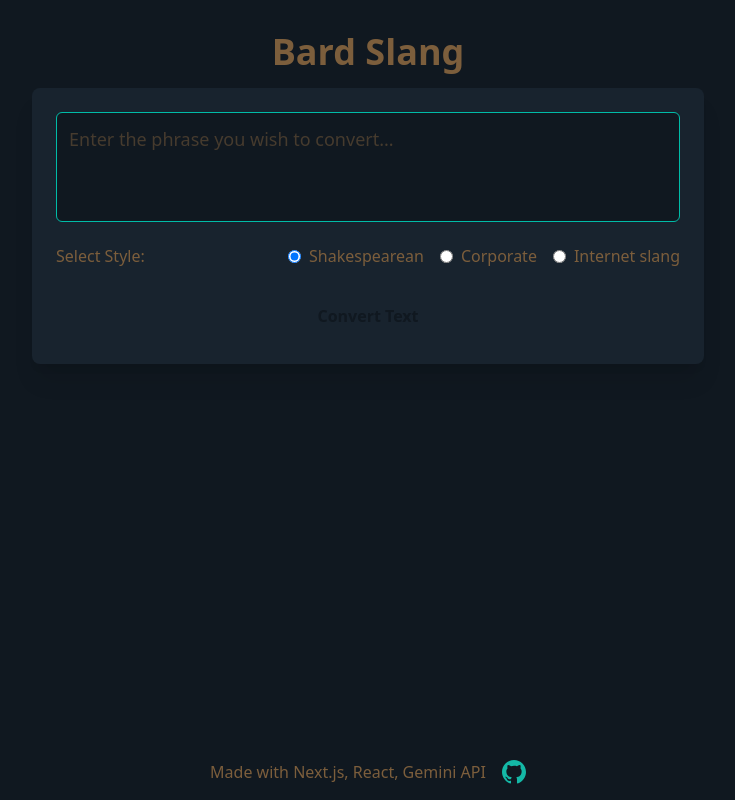
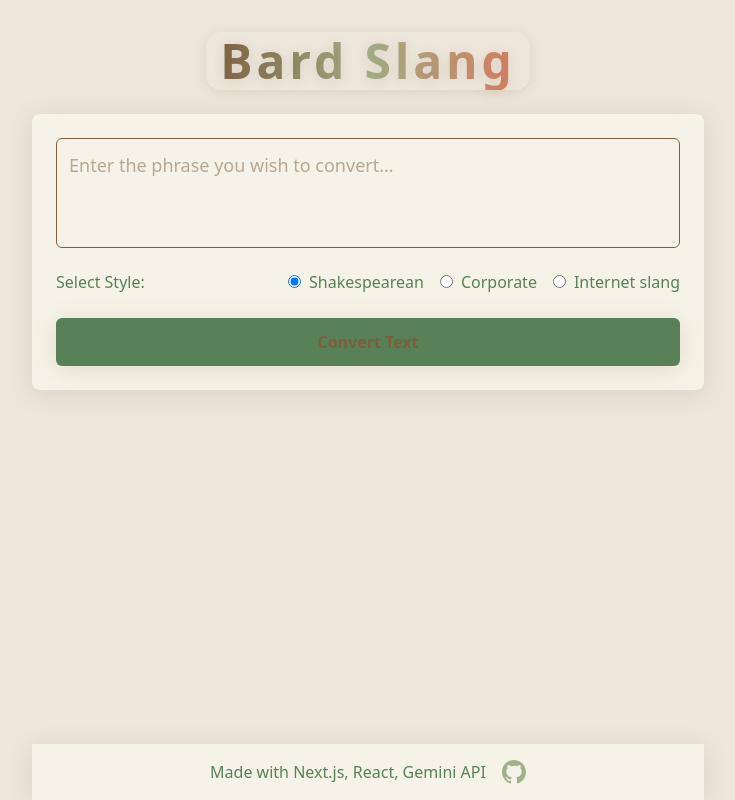
Before and after one commit to sdooodly/bard-slang, a Next.js app: page / in a window 1280 px wide. Shown: the whole page, without its empty margins (272-1007 px from the left). Built offline with nearby package versions, Linux system fonts and the light colour scheme.

Commit message:
update theme

```diff
--- a/src/app/page.tsx
+++ b/src/app/page.tsx
@@ -1,14 +1,13 @@
-// bard-slang/app/page.tsx
 'use client';
-
-import { useState } from 'react';
+import { useState, useEffect } from "react";
 
 // Define the available styles for the UI
 const styles = [
-  { key: 'shakespearean', label: 'Shakespearean' },
-  { key: 'corporate', label: 'Corporate' },
-  { key: 'slang', label: 'Internet slang' },
+  { key: "shakespearean", label: "Shakespearean" },
+  { key: "corporate", label: "Corporate" },
+  { key: "slang", label: "Internet slang" },
 ];
+
 
 export default function Home() {
   const [inputText, setInputText] = useState('');
@@ -53,12 +52,35 @@ export default function Home() {
   };
 
   return (
-  <main className="flex min-h-screen flex-col items-center p-4 md:p-8 bg-[#101820]">
-  <h1 className="text-2xl md:text-4xl font-bold mb-4 text-teal text-center">Bard Slang</h1>
+  <main className="flex min-h-screen flex-col items-center p-4 md:p-8 bg-earth">
+    <h1
+      className="text-3xl md:text-5xl font-extrabold mb-6 text-earth-dark-green text-center fancy-title cursor-pointer select-none"
+      style={{ letterSpacing: '0.08em', textShadow: '0 2px 12px var(--earth-shadow)' }}
+      onClick={e => {
+        const el = e.currentTarget;
+        el.animate([
+          { transform: 'scale(1)', color: 'var(--earth-orange)' },
+          { transform: 'scale(1.15)', color: 'var(--earth-green)' },
+          { transform: 'scale(1)', color: 'var(--earth-dark-green)' }
+        ], { duration: 600, easing: 'ease' });
+      }}
+    >
+      <span style={{
+        background: 'linear-gradient(90deg, var(--earth-brown), var(--earth-green), var(--earth-orange))',
+        WebkitBackgroundClip: 'text',
+        WebkitTextFillColor: 'transparent',
+        display: 'inline-block',
+        padding: '0.1em 0.3em',
+        borderRadius: '0.3em',
+        boxShadow: '0 2px 12px var(--earth-shadow)'
+      }}>
+        Bard Slang
+      </span>
+    </h1>
 
-  <div className="w-full max-w-2xl bg-[#18232e] p-4 md:p-6 rounded-lg shadow-xl">
+  <div className="w-full max-w-2xl bg-earth-cream p-4 md:p-6 rounded-lg shadow-earth">
         <textarea
-          className="w-full p-2 md:p-3 border border-teal-500 rounded-md focus:ring-teal-500 focus:border-teal-500 text-base md:text-lg bg-[#101820] text-teal resize-none"
+          className="w-full p-2 md:p-3 border border-earth-green rounded-md focus:ring-earth-green focus:border-earth-green text-base md:text-lg bg-earth-cream text-earth-brown resize-none"
           rows={3}
           placeholder="Enter the phrase you wish to convert..."
           value={inputText}
@@ -67,20 +89,20 @@ export default function Home() {
         />
 
         <div className="mt-4 flex flex-col md:flex-row md:flex-wrap justify-between items-center space-y-2 md:space-y-0 md:space-x-4">
-          <label className="font-medium text-teal mb-2 md:mb-0">Select Style:</label>
+          <label className="font-medium text-earth-dark-green mb-2 md:mb-0">Select Style:</label>
           <div className="flex flex-wrap space-x-2 md:space-x-4">
             {styles.map((style) => (
               <label key={style.key} className="inline-flex items-center">
                 <input
                   type="radio"
-                  className="form-radio text-teal-500"
+                  className="form-radio text-earth-green focus:ring-earth-dark-green"
                   name="style"
                   value={style.key}
                   checked={selectedStyle === style.key}
                   onChange={(e) => setSelectedStyle(e.target.value)}
                   disabled={isLoading}
                 />
-                <span className="ml-2 text-teal">{style.label}</span>
+                <span className="ml-2 text-earth-dark-green">{style.label}</span>
               </label>
             ))}
           </div>
@@ -88,10 +110,10 @@ export default function Home() {
 
         <button
           onClick={handleConvert}
-          className={`mt-6 w-full py-2 md:py-3 rounded-md text-[#101820] font-semibold transition duration-200 ${
+          className={`mt-6 w-full py-2 md:py-3 rounded-md text-earth-cream font-semibold transition duration-200 shadow-earth ${
             isLoading
-              ? 'bg-teal-300 cursor-not-allowed'
-              : 'bg-teal hover:bg-teal-600'
+              ? 'bg-earth-green cursor-not-allowed'
+              : 'bg-earth-dark-green hover:bg-earth-green'
           }`}
           disabled={isLoading}
         >
@@ -99,11 +121,11 @@ export default function Home() {
         </button>
       </div>
 
-  <footer className="w-full max-w-2xl flex flex-col items-center text-teal fixed bottom-0 left-1/2 -translate-x-1/2 bg-[#101820] p-2 md:p-4 z-50">
+  <footer className="w-full max-w-2xl flex flex-col items-center text-earth-dark-green fixed bottom-0 left-1/2 -translate-x-1/2 bg-earth-cream p-2 md:p-4 z-50 shadow-earth">
         <div className="flex items-center space-x-2">
           <span>Made with Next.js, React, Gemini API</span>
           <a href="https://github.com/sdooodly" target="_blank" rel="noopener noreferrer" className="ml-2">
-            <svg xmlns="http://www.w3.org/2000/svg" width="24" height="24" fill="#14b8a6" viewBox="0 0 24 24">
+            <svg xmlns="http://www.w3.org/2000/svg" width="24" height="24" fill="var(--earth-green)" viewBox="0 0 24 24">
               <path d="M12 0C5.37 0 0 5.373 0 12c0 5.303 3.438 9.8 8.205 11.387.6.113.82-.258.82-.577 0-.285-.01-1.04-.015-2.04-3.338.726-4.042-1.61-4.042-1.61-.546-1.387-1.333-1.756-1.333-1.756-1.09-.745.083-.729.083-.729 1.205.085 1.84 1.237 1.84 1.237 1.07 1.834 2.807 1.304 3.492.997.108-.775.418-1.305.762-1.605-2.665-.305-5.466-1.334-5.466-5.93 0-1.31.468-2.38 1.236-3.22-.124-.303-.535-1.523.117-3.176 0 0 1.008-.322 3.3 1.23a11.52 11.52 0 013.003-.404c1.018.005 2.045.138 3.003.404 2.29-1.552 3.295-1.23 3.295-1.23.654 1.653.243 2.873.12 3.176.77.84 1.235 1.91 1.235 3.22 0 4.61-2.804 5.624-5.475 5.92.43.372.823 1.102.823 2.222 0 1.606-.014 2.898-.014 3.293 0 .322.216.694.825.576C20.565 21.796 24 17.298 24 12c0-6.627-5.373-12-12-12z"/>
             </svg>
           </a>
@@ -112,15 +134,15 @@ export default function Home() {
 
   <div className="w-full max-w-2xl mt-4 md:mt-8">
         {error && (
-          <p className="bg-red-900 border border-red-400 text-red-200 p-3 rounded mb-4">
+          <p className="bg-earth-orange border border-earth-brown text-earth-cream p-3 rounded mb-4">
             Error: {error}
           </p>
         )}
 
         {convertedText && (
-          <div className="bg-[#18232e] p-6 rounded-lg shadow-xl">
-            <h2 className="text-xl font-semibold mb-2 text-teal">Converted Text:</h2>
-            <p className="text-teal whitespace-pre-wrap">{convertedText}</p>
+          <div className="bg-earth-green p-6 rounded-lg shadow-earth">
+            <h2 className="text-xl font-semibold mb-2 text-earth-brown">Converted Text:</h2>
+            <p className="text-earth-brown whitespace-pre-wrap">{convertedText}</p>
           </div>
         )}
       </div>
```
